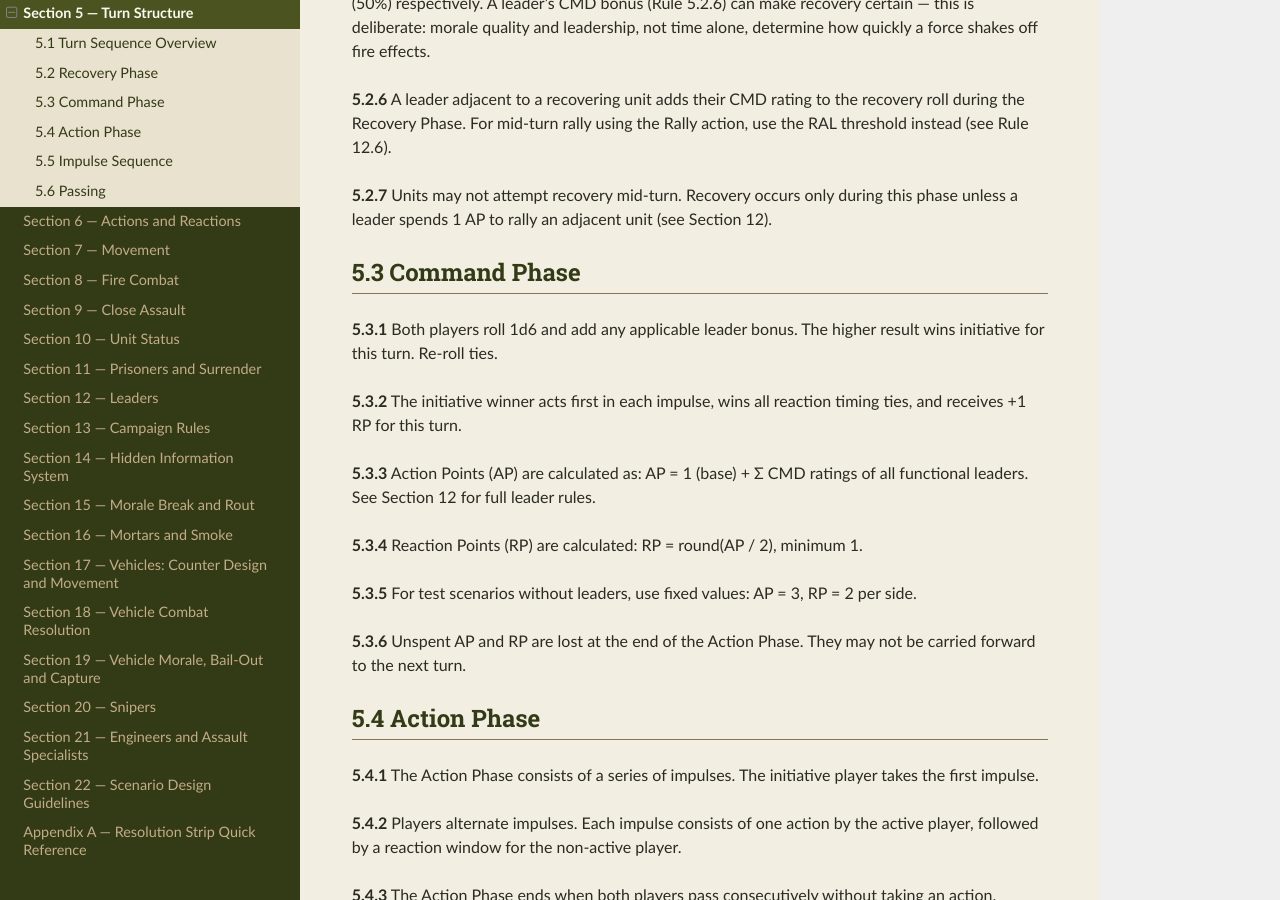
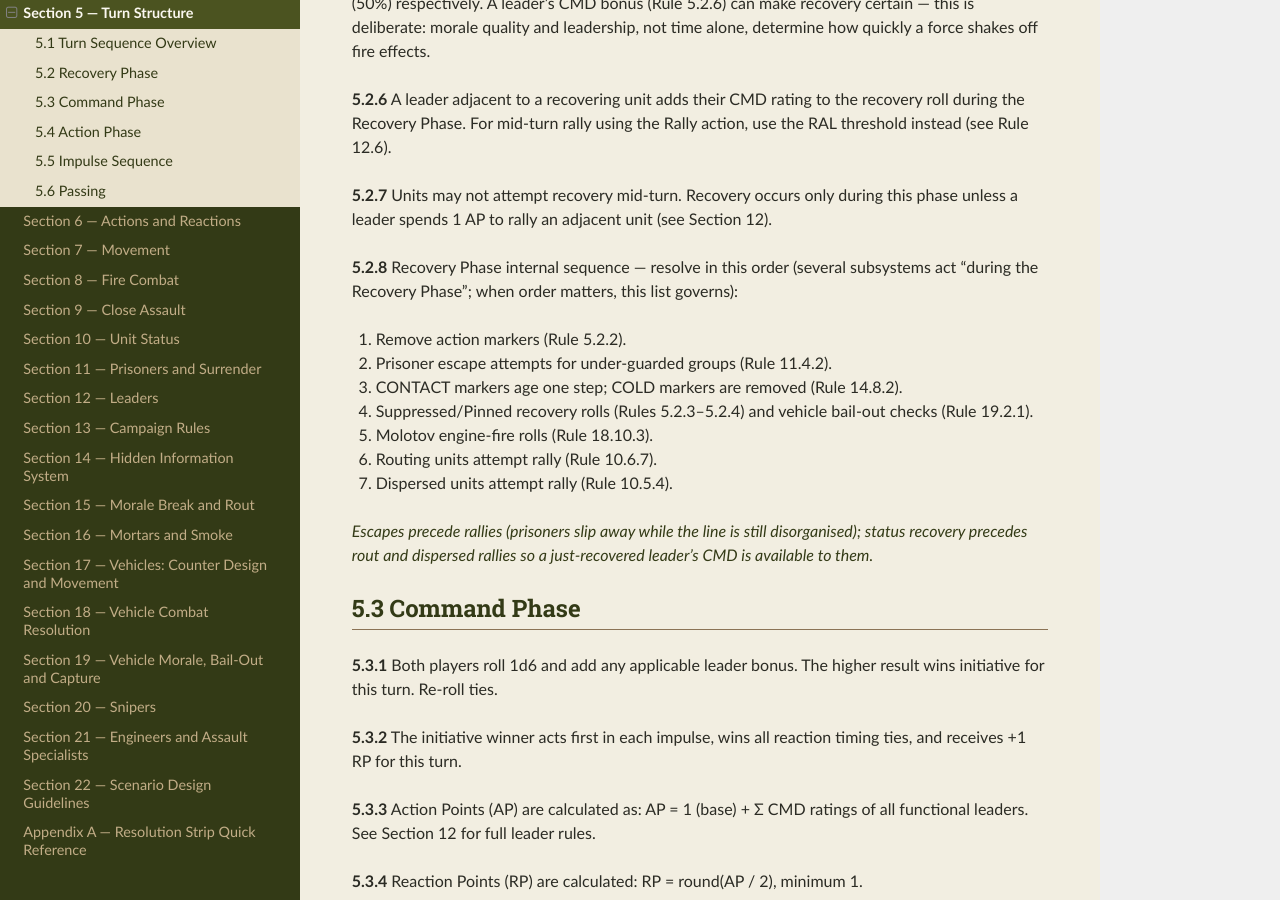
Before and after one commit to spugnoid/wdr-wargame, a Sphinx documentation site: the page built from docs/source/section_5__turn_structure.rst, in a window 1280 px wide and 900 px high, scrolled down 1035 px. Built offline with Sphinx 7.4.7 and the Read the Docs theme 3.1.0, drawn with Linux system fonts in a browser that asks for light colours.

Commit message:
rules: sequencing and movement cleanup (5.2.8, 7.2.1, 7.5.4, 9.5.2, 10.1)
Adds the Recovery Phase internal sequence (escapes, CONTACT aging,
recovery, engine fires, rout then dispersed rallies - order stated
with rationale); melee continuation gets a defined slot (after the
Command Phase, before the first impulse); the road bonus becomes
M#+1 with a road cost row and no careless stacking (flat 3 tripled
an M1 team's speed); 7.5.4's mid-move suppression is explicitly
non-retroactive; 10.1's suppressed movement gains the minimum-1
that 7.1.5 already had.

Co-Authored-By: Claude Fable 5 <noreply@anthropic.com>
Claude-Session: https://claude.ai/code/session_01MRhnethYPpBAmEh6wa83hu

```diff
--- a/docs/source/section_10__unit_status.rst
+++ b/docs/source/section_10__unit_status.rst
@@ -22,7 +22,7 @@ Units may be in one of the following status levels at any time. Status is tracke
      - Full
      - Normal
    * - Suppressed
-     - Half M# (round down)
+     - Half M# (round down, minimum 1)
      - At -2 rFP
      - At -1 rFP
      - -2
--- a/docs/source/section_5__turn_structure.rst
+++ b/docs/source/section_5__turn_structure.rst
@@ -57,6 +57,18 @@ Each game turn proceeds through three phases in the following order:
 
 **5.2.7**  Units may not attempt recovery mid-turn. Recovery occurs only during this phase unless a leader spends 1 AP to rally an adjacent unit (see Section 12).
 
+**5.2.8**  Recovery Phase internal sequence — resolve in this order (several subsystems act "during the Recovery Phase"; when order matters, this list governs):
+
+1. Remove action markers (Rule 5.2.2).
+2. Prisoner escape attempts for under-guarded groups (Rule 11.4.2).
+3. CONTACT markers age one step; COLD markers are removed (Rule 14.8.2).
+4. Suppressed/Pinned recovery rolls (Rules 5.2.3–5.2.4) and vehicle bail-out checks (Rule 19.2.1).
+5. Molotov engine-fire rolls (Rule 18.10.3).
+6. Routing units attempt rally (Rule 10.6.7).
+7. Dispersed units attempt rally (Rule 10.5.4).
+
+*Escapes precede rallies (prisoners slip away while the line is still disorganised); status recovery precedes rout and dispersed rallies so a just-recovered leader's CMD is available to them.*
+
 5.3  Command Phase
 ------------------
 
--- a/docs/source/section_9__close_assault.rst
+++ b/docs/source/section_9__close_assault.rst
@@ -71,7 +71,7 @@ Section 9 — Close Assault
 
 **9.5.1**  If both sides survive the Entry Fire Phase, the attacker remains in the hex. Melee continues into subsequent turns automatically — no AP is required to continue a melee already in progress.
 
-**9.5.2**  At the start of each subsequent turn (during the Recovery Phase), units engaged in melee attempt recovery normally. Melee then resumes during the Action Phase.
+**9.5.2**  At the start of each subsequent turn (during the Recovery Phase), units engaged in melee attempt recovery normally. Melee Continuation then resolves **once per turn, immediately after the Command Phase and before the first impulse of the Action Phase** — locked-in fighting is settled before either commander spends AP on anything else. No AP is required (Rule 9.5.1).
 
 **9.5.3**  During Melee Continuation turns, both sides fire simultaneously at range 0 with no cover modifier. Apply the range 0 bonus (+3 rFP) to both sides.
 
```
Also changed, not shown: docs/source/section_7__movement.rst (+7 -2 lines).
